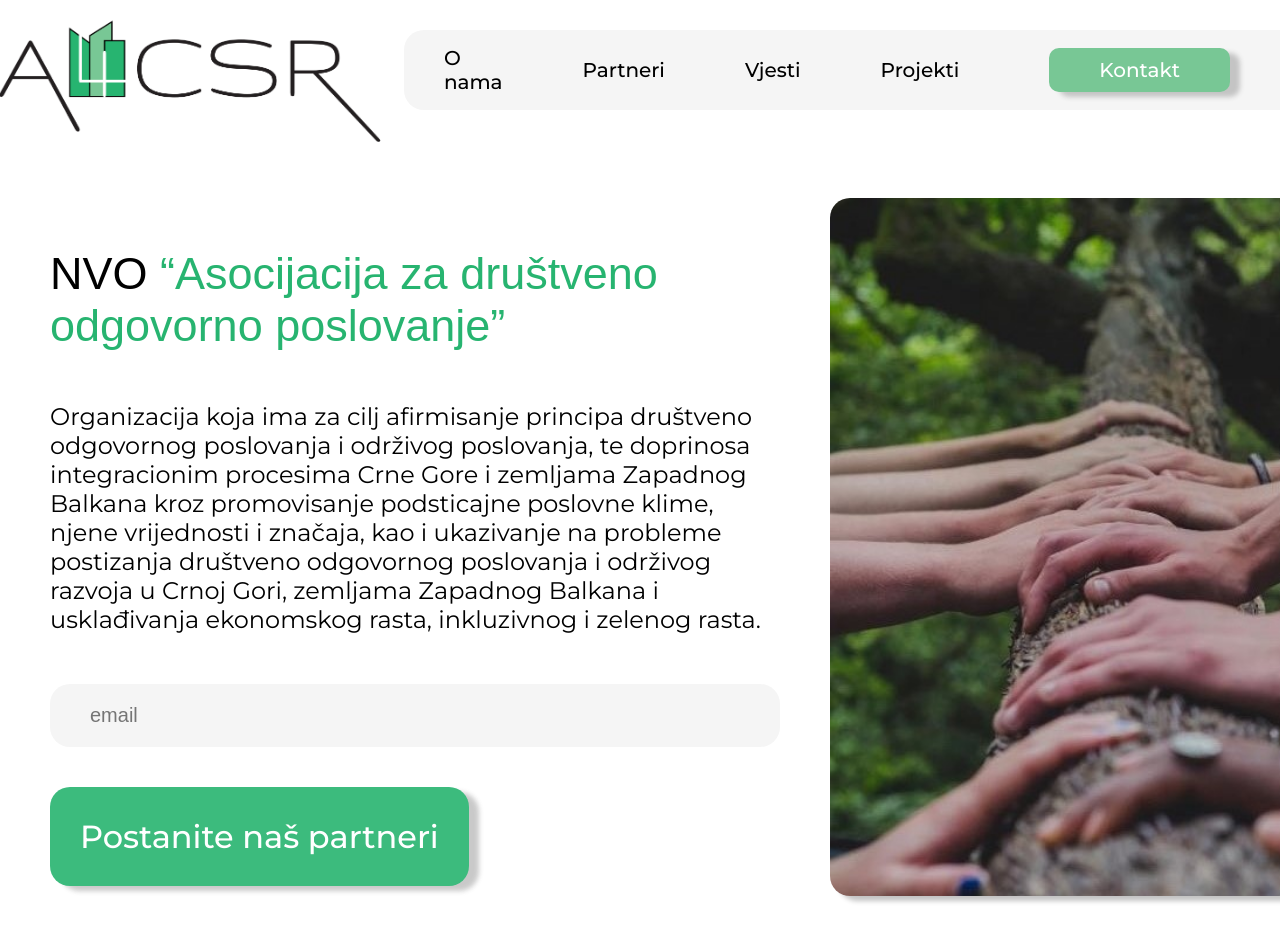
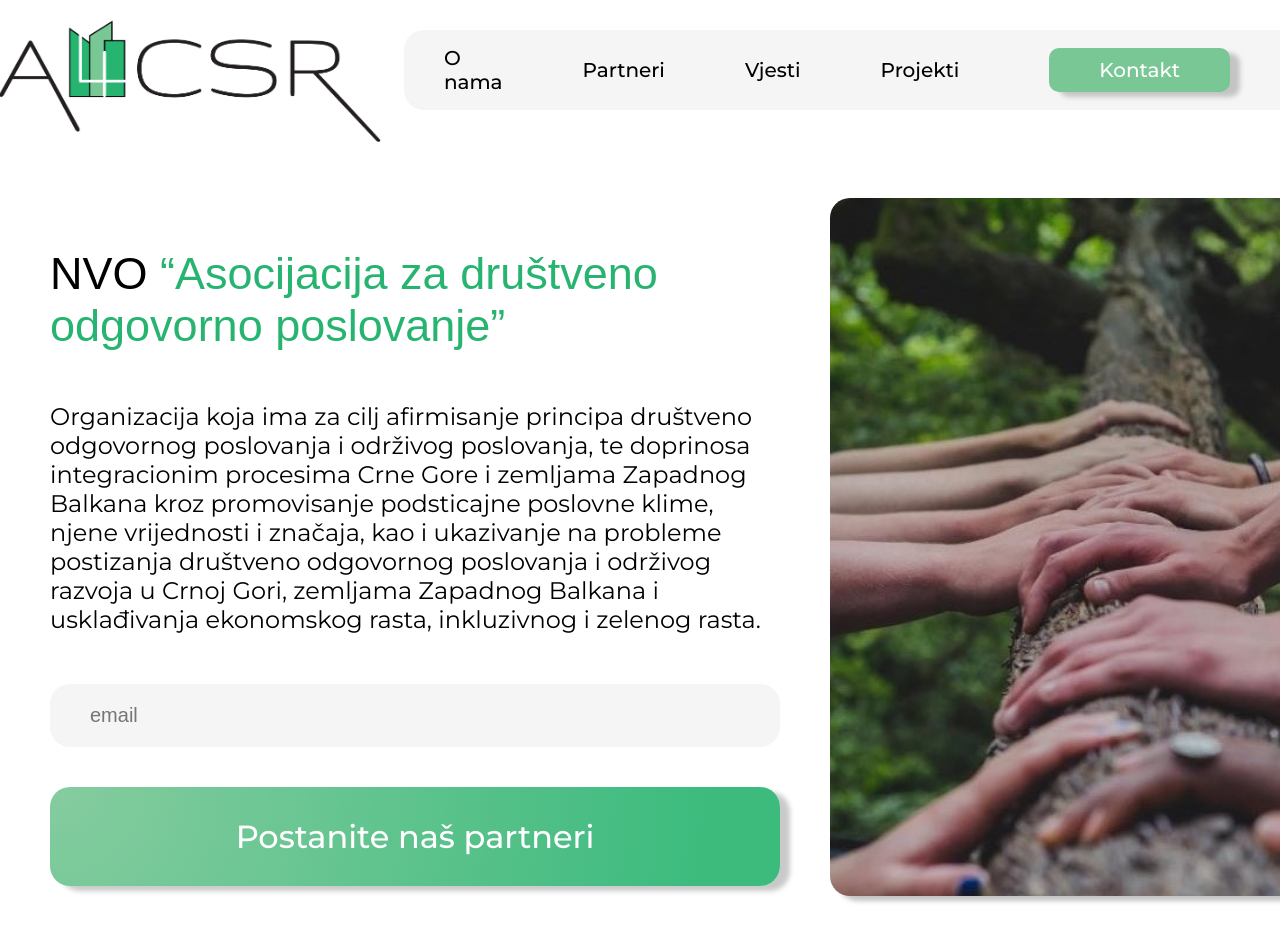
Before and after one commit to mmarakesh/a4csr, a React (Create React App) app: page / in a window 1280 px wide. Shown: the top 952 px of the page. Built offline with nearby package versions, Linux system fonts and the light colour scheme; a web font is replaced by a local one.

Commit message:
fixed bug

```diff
--- a/src/Components/Onama/Formspree.css
+++ b/src/Components/Onama/ContactForm.css
@@ -16,12 +16,14 @@
     padding: 30px;
     border: none;
     border-radius: 20px;
+    width: 100%;
     margin-top: 40px;
     font-size: 32px;
     font-family: "Montserrat", sans-serif;
     font-weight: 500;
     color: #fff;
     background-color: #27B470;
+    background: radial-gradient(circle at 1.8% 4.8%, rgb(120, 199, 149) 0%, rgb(39, 180, 112) 90%);
     box-shadow: 10px 5px 5px #C4C4C4;
     opacity: 0.9;
 }
--- a/src/Components/Onama/Formspree.js
+++ b/src/Components/Onama/ContactForm.js
@@ -1,4 +1,4 @@
-import './Formspree.css';
+import './ContactForm.css';
 import React from 'react';
 import { useForm, ValidationError } from '@formspree/react';
 
--- a/src/Components/Onama/Onama.js
+++ b/src/Components/Onama/Onama.js
@@ -1,4 +1,4 @@
-import ContactForm from './Formspree'
+import ContactForm from './ContactForm'
 import image from './imageHands.jpg'
 import './Onama.css'
 function Onama() {
@@ -6,7 +6,7 @@ function Onama() {
 <div className='onama'>
     <div className='box-onama-text'>
         <h1 className='onama-header'>NVO <span className='green-header'>“Asocijacija za društveno odgovorno poslovanje”</span></h1>
-        <span className='onama-text'> Organizacija koja ima za cilj afirmisanje principa društveno odgovornog poslovanja i održivog poslovanja, te doprinosa integracionim procesima Crne Gore i zemljama Zapadnog Balkana kroz promovisanje podsticajne poslovne klime, njene vrijednosti i značaja, kao i ukazivanje na probleme postizanja društveno odgovornog poslovanja i održivog razvoja u Crnoj Gori, zemljama Zapadnog Balkana i usklađivanja ekonomskog rasta, inkluzivnog i zelenog rasta.</span>
+        <span className='onama-text'>Organizacija koja ima za cilj afirmisanje principa društveno odgovornog poslovanja i održivog poslovanja, te doprinosa integracionim procesima Crne Gore i zemljama Zapadnog Balkana kroz promovisanje podsticajne poslovne klime, njene vrijednosti i značaja, kao i ukazivanje na probleme postizanja društveno odgovornog poslovanja i održivog razvoja u Crnoj Gori, zemljama Zapadnog Balkana i usklađivanja ekonomskog rasta, inkluzivnog i zelenog rasta.</span>
         <ContactForm/>
     </div>
     <div>
```
